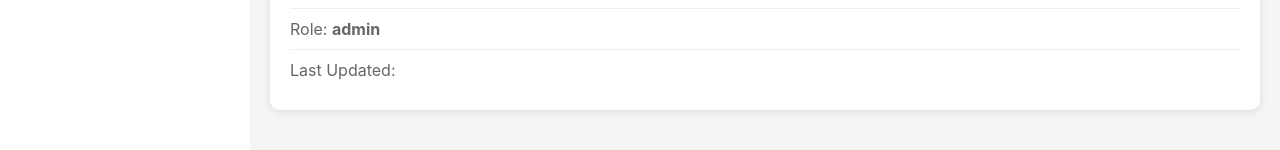
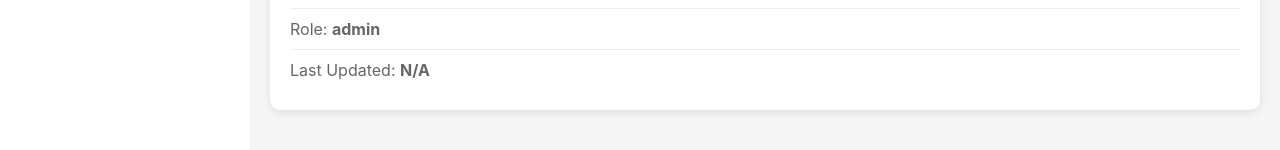
Before and after one commit to naddyy08/ifds-frontend, a React (Create React App) app: page /dashboard in a window 1280 px wide. Shown: the part 537-687 px from the top of the page. Built offline with nearby package versions, Linux system fonts and the light colour scheme; no server answers; sample sign-in values are in the browser's storage.

Commit message:
Update dahsboard.js

```diff
--- a/src/pages/dashboard.js
+++ b/src/pages/dashboard.js
@@ -2,6 +2,7 @@
 import React, { useState, useEffect } from 'react';
 import { getDashboardSummary } from '../services/api';
 import { Package, TrendingUp, AlertTriangle, Activity } from 'lucide-react';
+import { toLocalTime } from '../utils/timeUtils';
 import './dashboard.css';
 
 function Dashboard() {
@@ -93,7 +94,8 @@ function Dashboard() {
             Role: <strong>{user?.role}</strong>
           </li>
           <li>
-            Last Updated: <strong>{summary?.generated_at}</strong>
+            {/* ✅ FIX: Convert UTC to local time */}
+            Last Updated: <strong>{toLocalTime(summary?.generated_at)}</strong>
           </li>
         </ul>
       </div>
```
